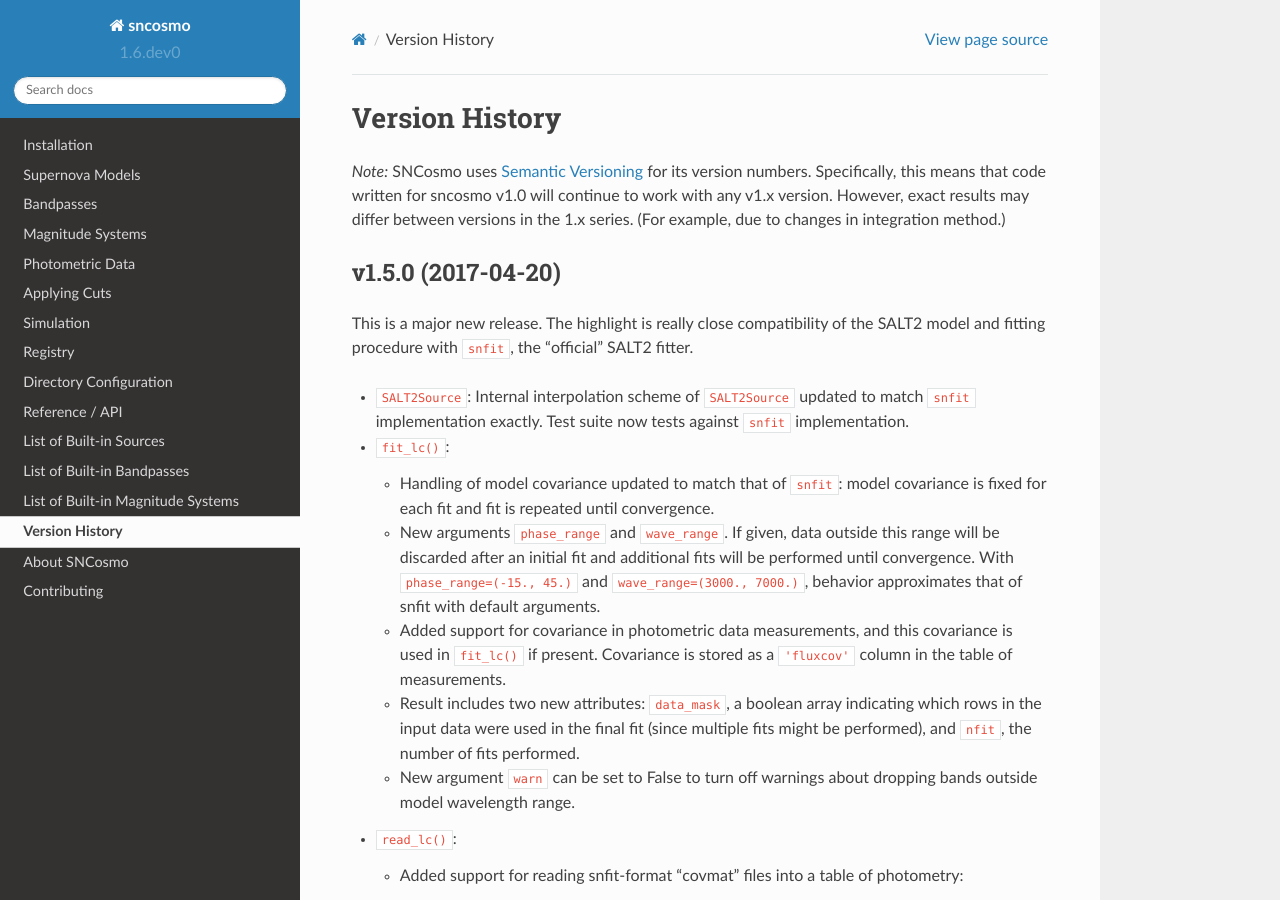
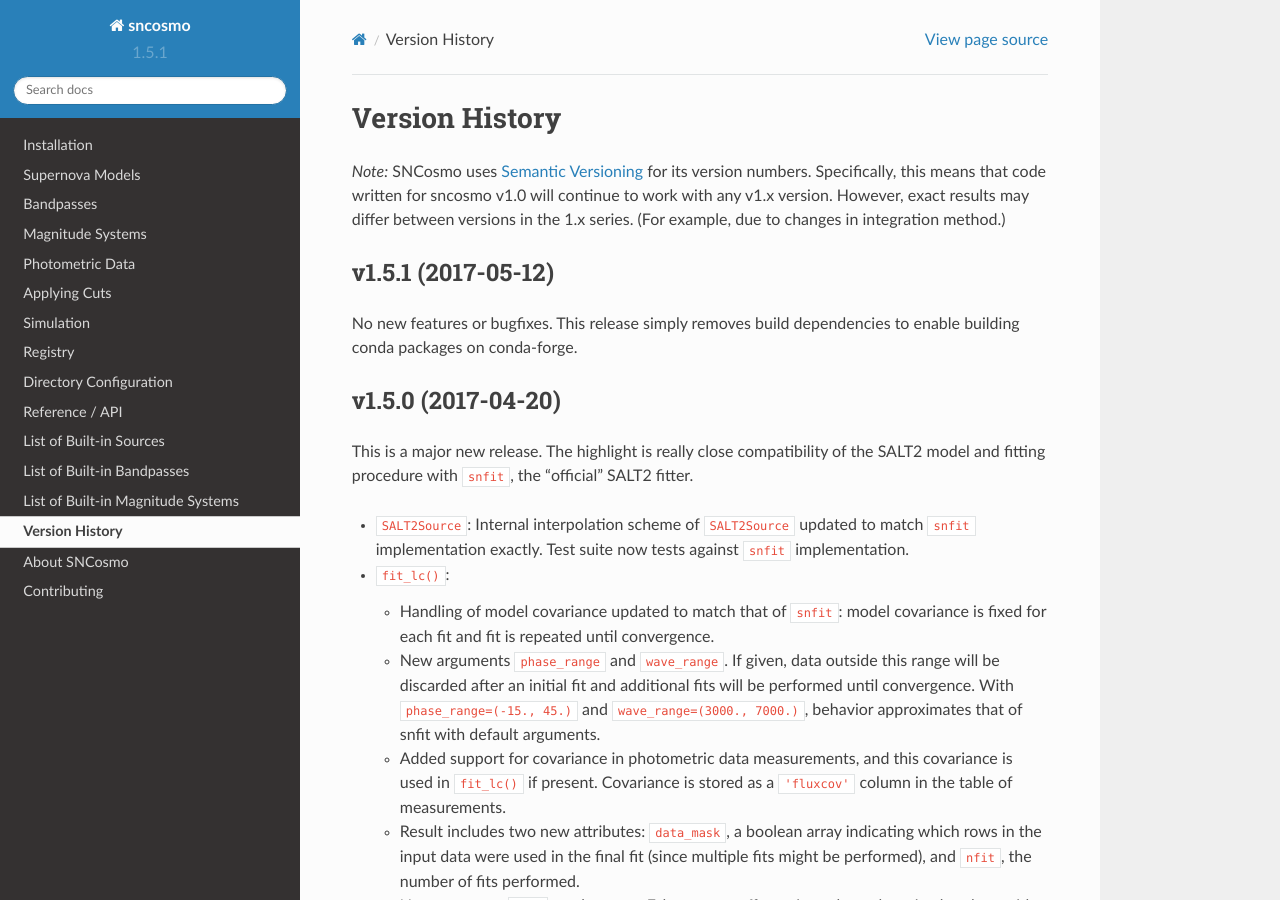
Before and after one commit to sncosmo/sncosmo, a Sphinx documentation site: the page built from docs/history.rst, in a window 1280 px wide and 900 px high. Built offline with Sphinx 7.4.7 and the Read the Docs theme 2.0.0, drawn with Linux system fonts in a browser that asks for light colours; pages that are not in the unit, such as notebooks, are missing from menus.

Commit message:
set version to 1.5.1 for release

```diff
--- a/docs/history.rst
+++ b/docs/history.rst
@@ -7,6 +7,14 @@ its version numbers. Specifically, this means that code written for
 sncosmo v1.0 will continue to work with any v1.x version. However,
 exact results may differ between versions in the 1.x series. (For
 example, due to changes in integration method.)
+
+
+v1.5.1 (2017-05-12)
+===================
+
+No new features or bugfixes. This release simply removes build dependencies
+to enable building conda packages on conda-forge.
+
 
 v1.5.0 (2017-04-20)
 ===================
--- a/sncosmo/__init__.py
+++ b/sncosmo/__init__.py
@@ -10,7 +10,7 @@ from astropy.config import ConfigItem, ConfigNamespace
 from astropy.config.configuration import update_default_config
 
 
-__version__ = "1.6.dev0"
+__version__ = "1.5.1"
 
 def test(package=None, test_path=None, args=None, plugins=None,
          verbose=False, pastebin=None, remote_data=False, pep8=False,
```
